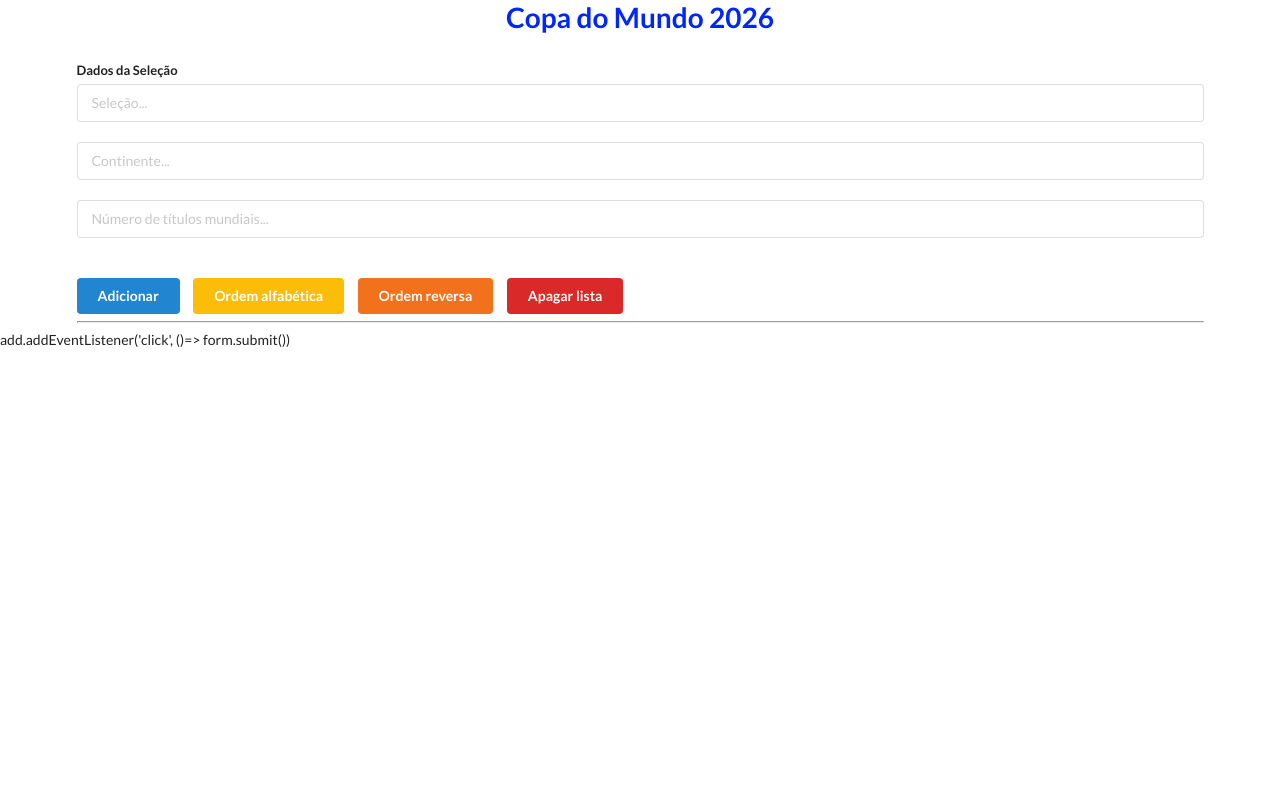
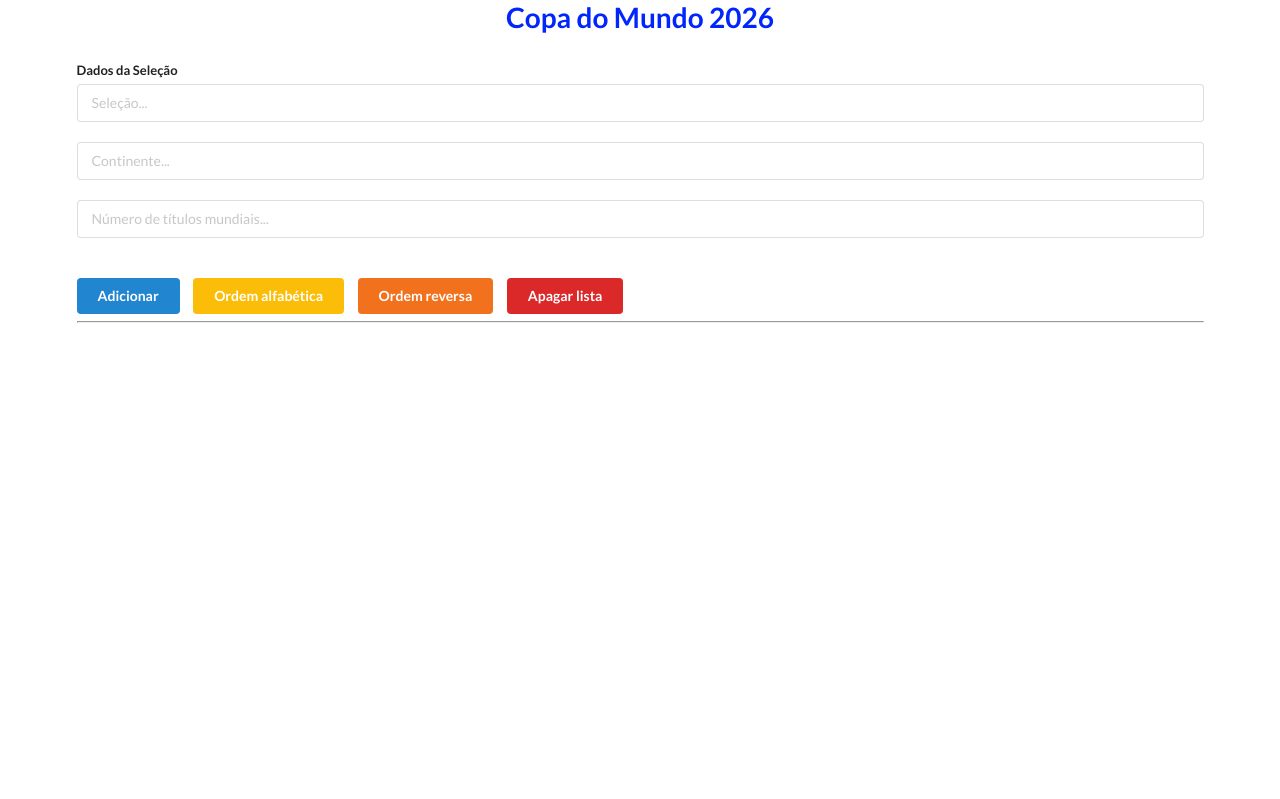
Before and after one commit to avilacyber/selecaode-avila, a Flask app: page / in a window 1280 px wide. Shown: the part 47-846 px from the top of the page. Run offline with Flask 3, Linux system fonts and the light colour scheme.

Commit message:
Update base.html

```diff
--- a/templates/base.html
+++ b/templates/base.html
@@ -135,7 +135,7 @@
 </body>
 
 </html>
-            add.addEventListener('click', ()=> form.submit())
+
         </script>
     </body>
 </html>
```
